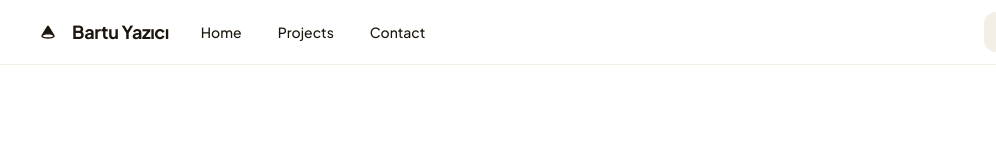
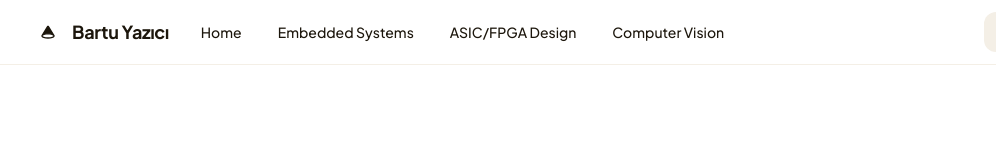
Before and after one commit to bartuyzc/MyWebsite, a plain HTML site: page index.html in a window 1280 px wide. Shown: the full height of the page, 0-996 px from the left. Drawn offline with nearby package versions, Linux system fonts and the light colour scheme.

Commit message:
Update index.html

```diff
--- a/index.html
+++ b/index.html
@@ -37,8 +37,9 @@
             </div>
             <div class="flex items-center gap-9">
               <a class="text-[#1C160C] text-sm font-medium leading-normal" href="#">Home</a>
-              <a class="text-[#1C160C] text-sm font-medium leading-normal" href="#">Projects</a>
-              <a class="text-[#1C160C] text-sm font-medium leading-normal" href="#">Contact</a>
+              <a class="text-[#1C160C] text-sm font-medium leading-normal" href="#">Embedded Systems</a>
+              <a class="text-[#1C160C] text-sm font-medium leading-normal" href="#">ASIC/FPGA Design</a>
+              <a class="text-[#1C160C] text-sm font-medium leading-normal" href="#">Computer Vision</a>
             </div>
           </div>
           <div class="flex flex-1 justify-end gap-8">
```
